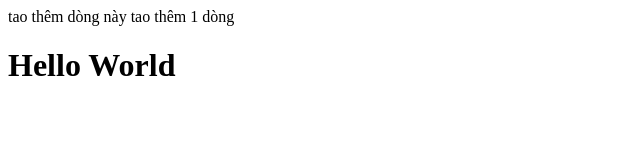
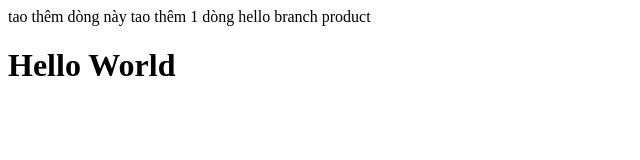
Before and after one commit to ThinhNPCE170008/SWP, a plain HTML site: page index.html in a window 1280 px wide. Shown: the whole page, without its empty margins (0-640 px from the left). Drawn offline with Linux system fonts and the light colour scheme.

Commit message:
add product

```diff
--- a/index.html
+++ b/index.html
@@ -6,6 +6,7 @@
     <title>Document</title>
     tao thêm dòng này
     tao thêm 1 dòng
+    hello branch product
 </head>
 <body>
     <h1>Hello World</h1>
```
